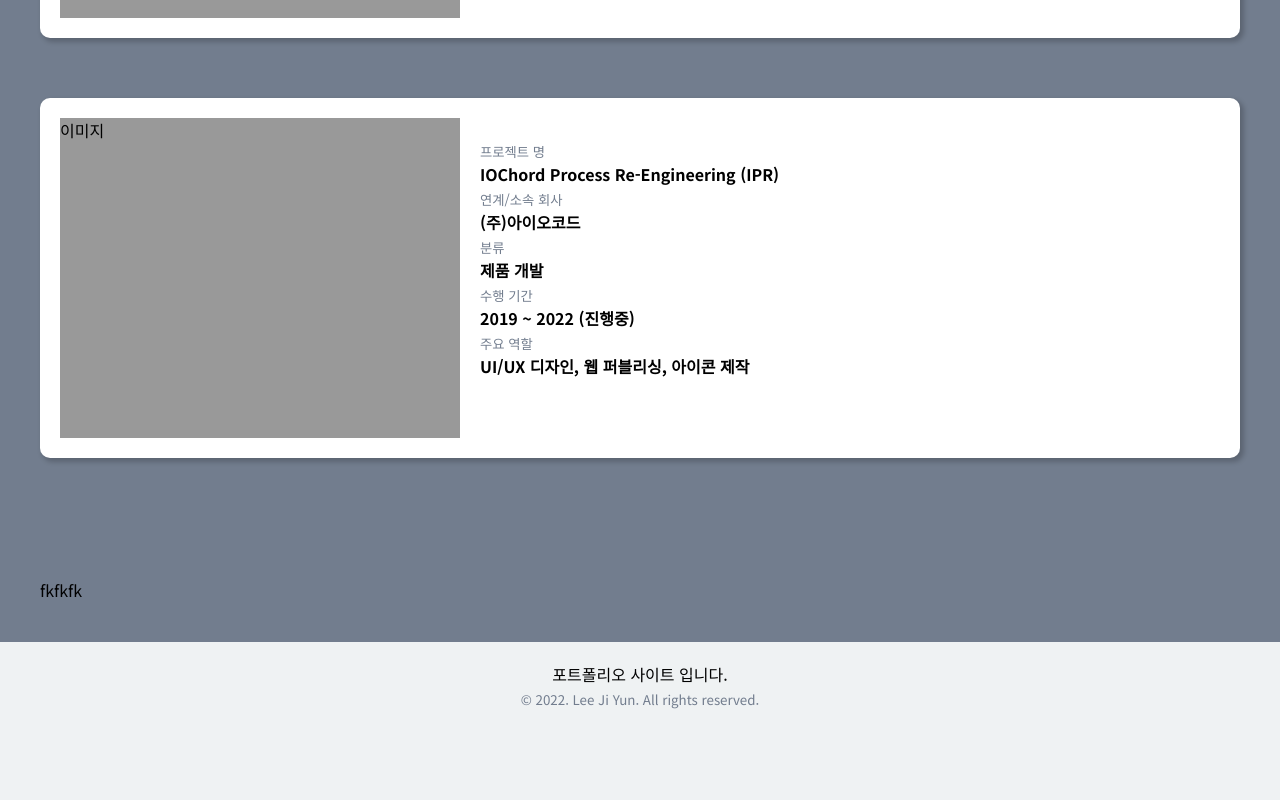
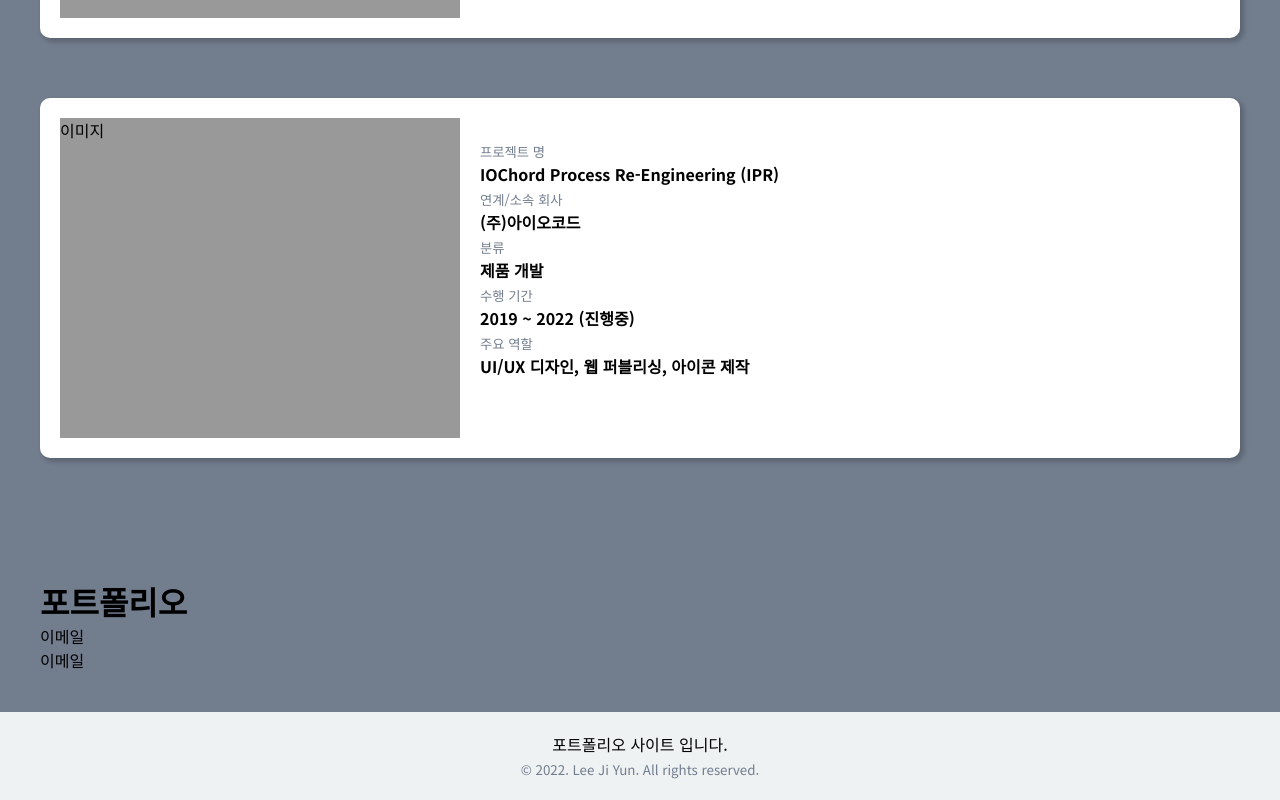
Before and after one commit to jylee22/jylee_portfolio, a React (Create React App) app: page / in a window 1280 px wide. Shown: the part 8431-9231 px from the top of the page. Before the commit the page ends 9161 px from the top, so only its background shows below. Built offline with nearby package versions, Linux system fonts and the light colour scheme; a web font is replaced by a local one.

Commit message:
[수정] contact 수정

```diff
--- a/src/components/portfolio/contact/ContactComponent.jsx
+++ b/src/components/portfolio/contact/ContactComponent.jsx
@@ -6,8 +6,10 @@ const ContentComponent = () => {
     <div className="contact-component">
       <div className="contact-content">
         <div className="contact">
+          <h1>포트폴리오</h1>
           <div>
-            fkfkfk
+            <div>이메일</div>
+            <div>이메일</div>
           </div>
         </div>
       </div>
```
